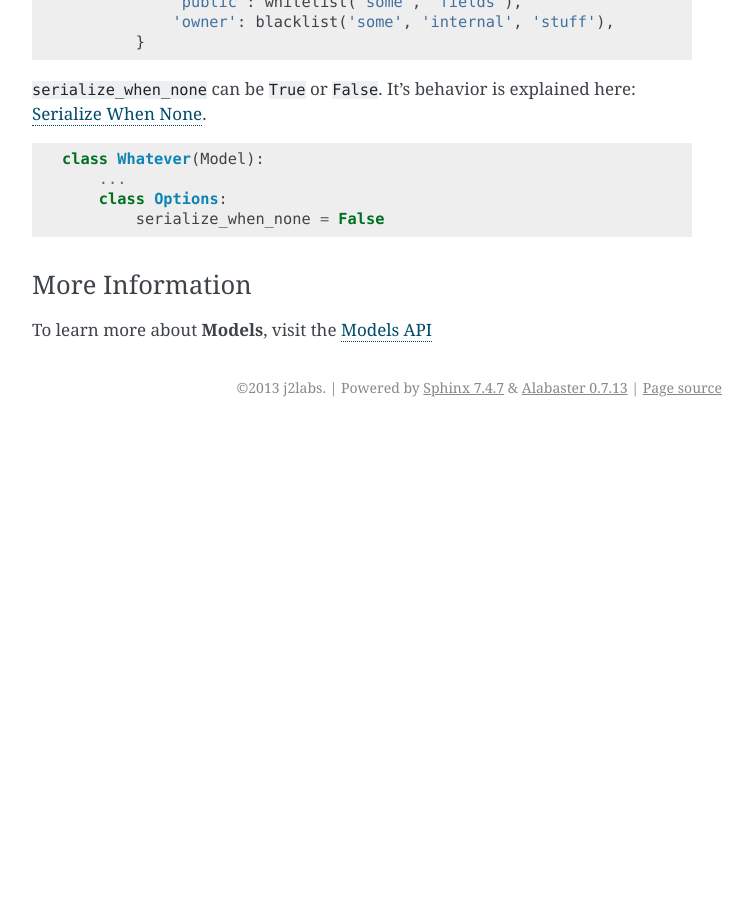
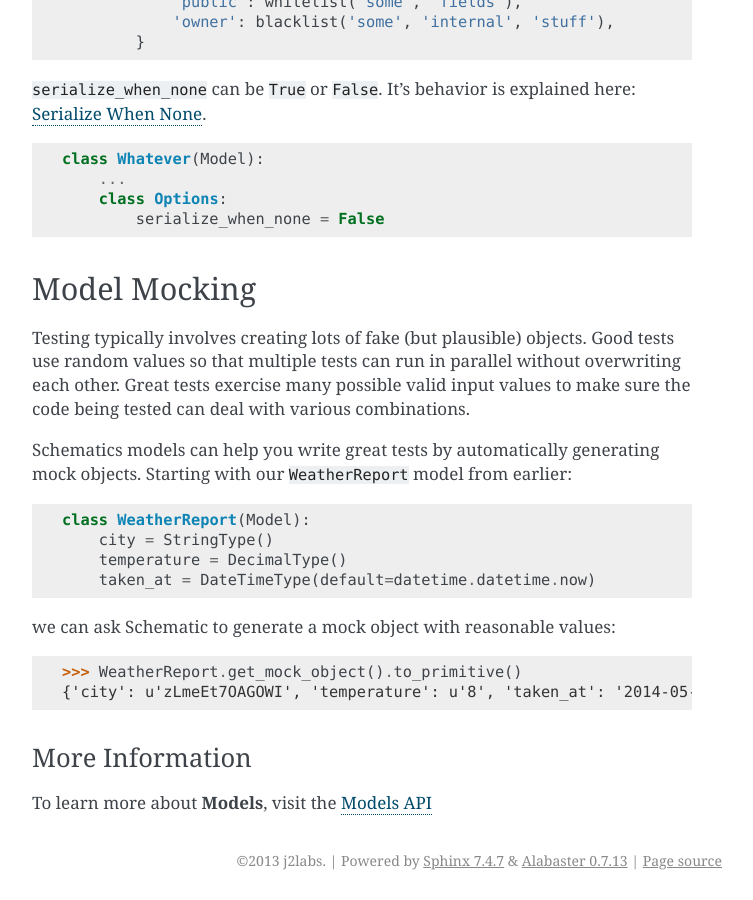
Before and after one commit to schematics/schematics, a Sphinx documentation site: the page built from docs/usage/models.rst, in a window 1280 px wide and 900 px high, scrolled down 1324 px. Shown: the whole window, without its empty margins (388-1141 px from the left). Built offline with Sphinx 7.4.7, drawn with Linux system fonts in a browser that asks for light colours; before the commit the page ends 1751 px from its top, so only the background shows below that.

Commit message:
Added Model Mocking doc

```diff
--- a/docs/usage/models.rst
+++ b/docs/usage/models.rst
@@ -93,6 +93,33 @@ explained here: :ref:`exporting_serialize_when_none`.
           serialize_when_none = False
 
 
+.. _model_mocking:
+
+Model Mocking
+=============
+
+Testing typically involves creating lots of fake (but plausible) objects. Good
+tests use random values so that multiple tests can run in parallel without
+overwriting each other. Great tests exercise many possible valid input values
+to make sure the code being tested can deal with various combinations.
+
+Schematics models can help you write great tests by automatically generating
+mock objects. Starting with our ``WeatherReport`` model from earlier:
+
+::
+
+  class WeatherReport(Model):
+      city = StringType()
+      temperature = DecimalType()
+      taken_at = DateTimeType(default=datetime.datetime.now)
+
+we can ask Schematic to generate a mock object with reasonable values:
+
+::
+
+  >>> WeatherReport.get_mock_object().to_primitive()
+  {'city': u'zLmeEt7OAGOWI', 'temperature': u'8', 'taken_at': '2014-05-06T17:34:56.396280'}
+
 More Information
 ~~~~~~~~~~~~~~~~
 
```
